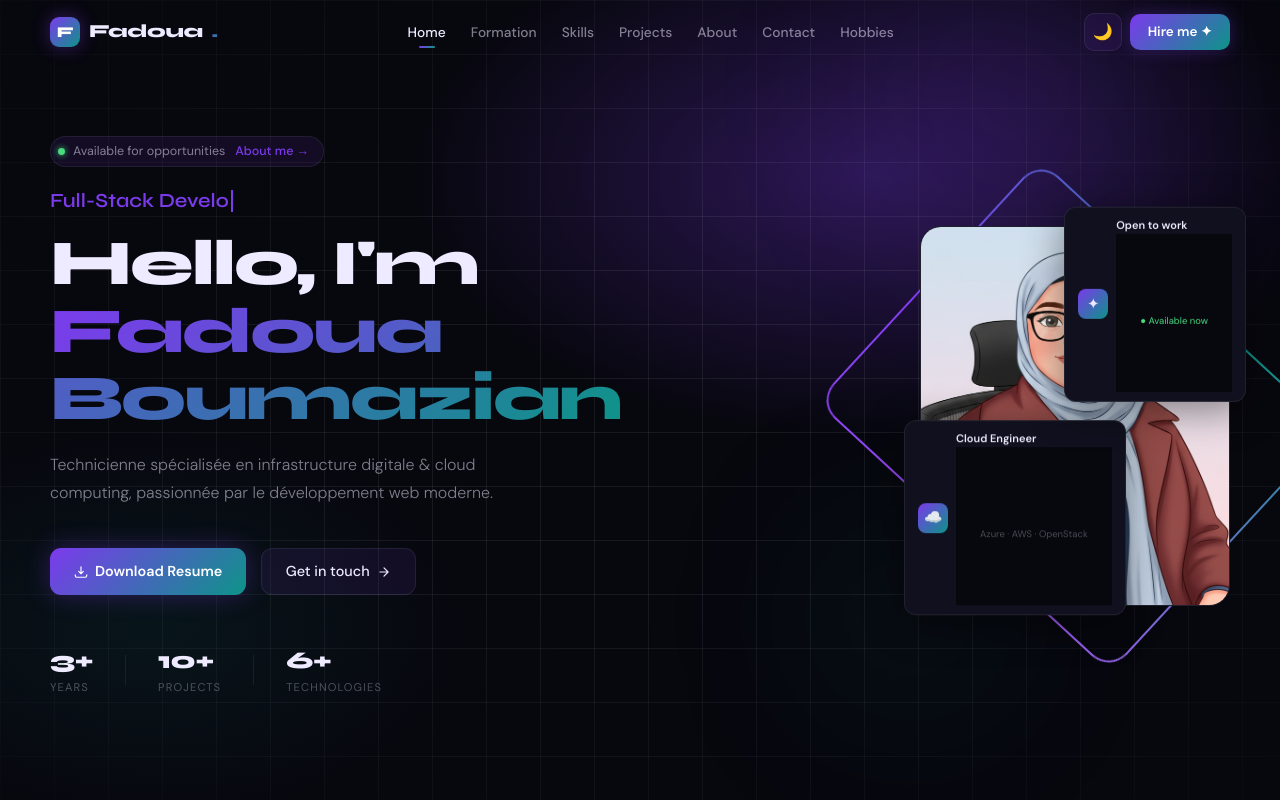
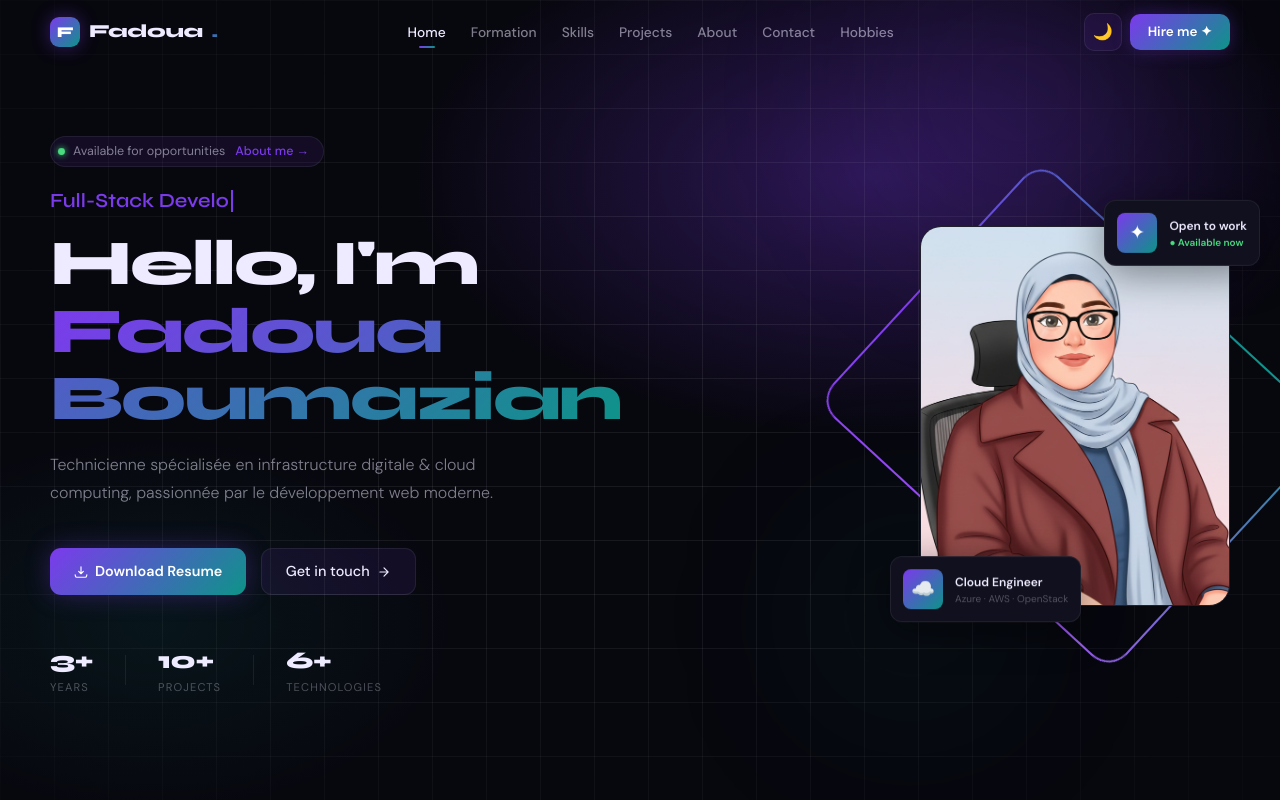
Before and after one commit to boumazian/Fad-portfolio, a Next.js app: page / in a window 1280 px wide. Shown: the top 800 px of the page. Built offline with nearby package versions, Linux system fonts and the light colour scheme.

Commit message:
eat(hero): refactor hero section UI and merge floating badges style

```diff
--- a/src/components/hero.tsx
+++ b/src/components/hero.tsx
@@ -1,18 +1,9 @@
 "use client";
 import { useEffect, useRef, useState } from "react";
+import Image from "next/image"; // استعملنا Image ديال Next حيت أحسن
 import { useTheme } from "@/context/ThemeContext";
 
 const ROLES = ["Cloud Computing Engineer", "Full-Stack Developer", "Infrastructure Specialist", "UI/UX Enthusiast"];
-
-interface HeroProps {
-  welcomeMessage?: string;
-  welcomeLink?: { href: string; label: string };
-  title?: string;
-  subtitle?: string;
-  primaryButton?: { href: string; label: string };
-  secondaryButton?: { href: string; label: string };
-  photoSrc?: string;
-}
 
 export default function Hero({
   welcomeMessage = "Available for opportunities",
@@ -22,16 +13,16 @@ export default function Hero({
   primaryButton = { href: "/Cv.pdf", label: "Download Resume" },
   secondaryButton = { href: "/ContactSection", label: "Get in touch" },
   photoSrc = "/111.png",
-}: HeroProps) {
+}) {
   const { dark } = useTheme();
   const t = dark ? "dk" : "lk";
   const [ri, setRi] = useState(0);
   const [disp, setDisp] = useState("");
   const [del, setDel] = useState(false);
   const [vis, setVis] = useState(false);
-  const tmr = useRef<ReturnType<typeof setTimeout> | null>(null);
+  const tmr = useRef(null);
 
-  useEffect(() => { const id = setTimeout(() => setVis(true), 80); return () => clearTimeout(id); }, []);
+  useEffect(() => { setVis(true); }, []);
 
   useEffect(() => {
     const role = ROLES[ri];
@@ -81,18 +72,21 @@ export default function Hero({
         .sn{font-family:'Syne',sans-serif;font-size:1.5rem;font-weight:800;color:var(--txt);letter-spacing:-.02em;}
         .sl{font-size:.7rem;text-transform:uppercase;letter-spacing:.1em;color:var(--txt3);}
         .sdiv{width:1px;height:30px;background:var(--border);}
+
+        /* Photo & Border Rotation (From Code 1) */
         .h-pw{position:relative;width:310px;height:380px;}
         .h-ring{position:absolute;inset:-10px;border-radius:25px;padding:2px;background:conic-gradient(from 0deg,#7c3aed,#0d9488,#a855f7,#7c3aed);animation:rspin 7s linear infinite;-webkit-mask:linear-gradient(#fff 0 0) content-box,linear-gradient(#fff 0 0);-webkit-mask-composite:xor;mask-composite:exclude;z-index:1;pointer-events:none;}
         @keyframes rspin{from{transform:rotate(0)}to{transform:rotate(360deg)}}
         .h-frame{position:relative;width:100%;height:100%;border-radius:21px;overflow:hidden;z-index:2;border:1px solid var(--border);background:var(--card);}
-        .h-frame img{width:100%;height:100%;object-fit:cover;object-position:top;}
-        .h-ph{width:100%;height:100%;display:flex;flex-direction:column;align-items:center;justify-content:center;gap:10px;color:var(--txt3);font-size:.82rem;}
-        .h-chip{position:absolute;z-index:10;backdrop-filter:blur(18px);border-radius:12px;padding:9px 13px;display:flex;align-items:center;gap:8px;border:1px solid var(--border);background:var(--card);box-shadow:var(--shadow);animation:cfl 5s ease-in-out infinite;}
-        .hc1{bottom:-13px;left:-16px;} .hc2{top:-13px;right:-16px;animation-delay:-2.5s;}
+
+        /* The Floating Chips (From Code 2 Style) */
+        .h-chip{position:absolute;z-index:10;backdrop-filter:blur(18px);border-radius:12px;padding:12px;display:flex;align-items:center;gap:12px;border:1px solid var(--border);background:var(--card);box-shadow:var(--shadow);animation:cfl 5s ease-in-out infinite;}
+        .hc1{bottom:-20px;left:-30px;}
+        .hc2{top:-20px;right:-30px;animation-delay:-2.5s;}
         @keyframes cfl{0%,100%{transform:translateY(0)}50%{transform:translateY(-10px)}}
-        .ci{width:30px;height:30px;border-radius:8px;background:linear-gradient(135deg,#7c3aed,#0d9488);display:flex;align-items:center;justify-content:center;font-size:15px;flex-shrink:0;}
-        .ct{font-size:11px;font-weight:600;color:var(--txt);white-space:nowrap;}
-        .cs{font-size:9.5px;color:var(--txt3);}
+        .ci-icon{width:40px;height:40px;border-radius:8px;background:linear-gradient(135deg,#7c3aed,#0d9488);display:flex;align-items:center;justify-content:center;color:white;font-size:1.2rem;flex-shrink:0;}
+        .ct-title{font-size:12px;font-weight:bold;color:var(--txt);margin:0;}
+        .cs-desc{font-size:10px;color:var(--txt3);margin:0;}
       `}</style>
 
       <section className={`hero ${t}`}>
@@ -100,7 +94,7 @@ export default function Hero({
         <div className="orb o1" /><div className="orb o2" />
 
         <div className="h-in">
-          {/* LEFT */}
+          {/* LEFT CONTENT */}
           <div>
             <div className={`h-bd fu ${vis ? "in" : ""}`} style={{ display: "flex" }}>
               <span className="h-badge">
@@ -140,34 +134,40 @@ export default function Hero({
             </div>
           </div>
 
-          {/* RIGHT */}
+          {/* RIGHT PHOTO SECTION */}
           <div className="h-pc" style={{ display: "flex", justifyContent: "flex-end" }}>
             <div className="h-pw">
+              {/* Rotating Ring from Code 1 */}
               <div className="h-ring" />
+
               <div className="h-frame">
-                <img src={photoSrc} alt={title}
-                  onError={(e) => {
-                    (e.target as HTMLImageElement).style.display = "none";
-                    const ph = (e.target as HTMLImageElement).nextElementSibling as HTMLElement;
-                    if (ph) ph.style.display = "flex";
-                  }}
+                <Image
+                  src={photoSrc}
+                  alt={title}
+                  fill
+                  className="object-cover object-top hover:scale-110 transition-transform duration-700"
+                  priority
                 />
-                <div className="h-ph" style={{ display: "none" }}>
-                  <svg width="52" height="52" fill="none" stroke="currentColor" strokeWidth="1" viewBox="0 0 24 24">
-                    <path d="M20 21v-2a4 4 0 0 0-4-4H8a4 4 0 0 0-4 4v2" strokeLinecap="round" />
-                    <circle cx="12" cy="7" r="4" strokeLinecap="round" />
-                  </svg>
-                  <span>Add photoSrc prop</span>
+              </div>
+
+              {/* Floating Badge 1 (Cloud Engineer) */}
+              <div className="h-chip hc1">
+                <div className="ci-icon">☁️</div>
+                <div>
+                  <p className="ct-title">Cloud Engineer</p>
+                  <p className="cs-desc">Azure · AWS · OpenStack</p>
                 </div>
               </div>
-              <div className="h-chip hc1">
-                <div className="ci">☁️</div>
-                <div><div className="ct">Cloud Engineer</div><div className="cs">Azure · AWS · OpenStack</div></div>
+
+              {/* Floating Badge 2 (Open to work) */}
+              <div className="h-chip hc2">
+                <div className="ci-icon">✦</div>
+                <div>
+                  <p className="ct-title">Open to work</p>
+                  <p className="cs-desc" style={{ color: "#4ade80", fontWeight: 'bold' }}>● Available now</p>
+                </div>
               </div>
-              <div className="h-chip hc2">
-                <div className="ci">✦</div>
-                <div><div className="ct">Open to work</div><div className="cs" style={{ color: "#4ade80" }}>● Available now</div></div>
-              </div>
+
             </div>
           </div>
         </div>
```
